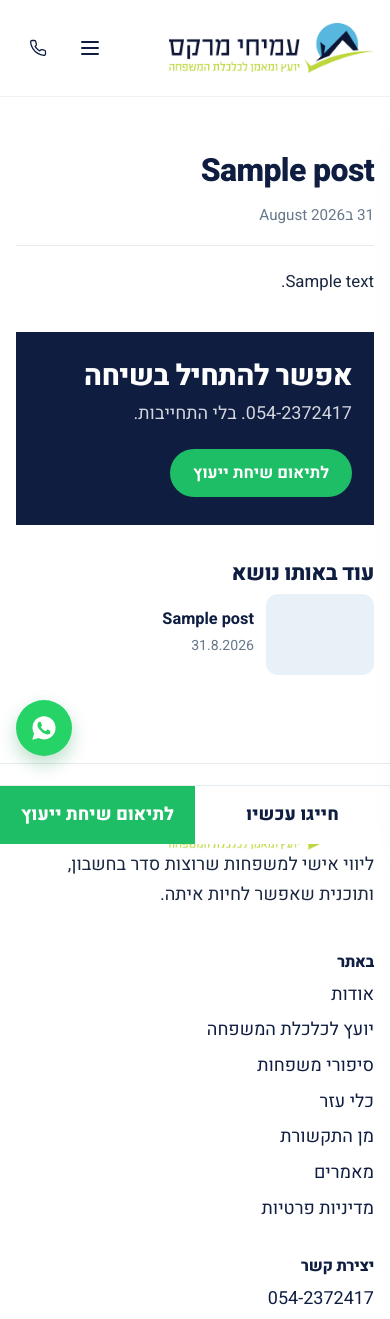
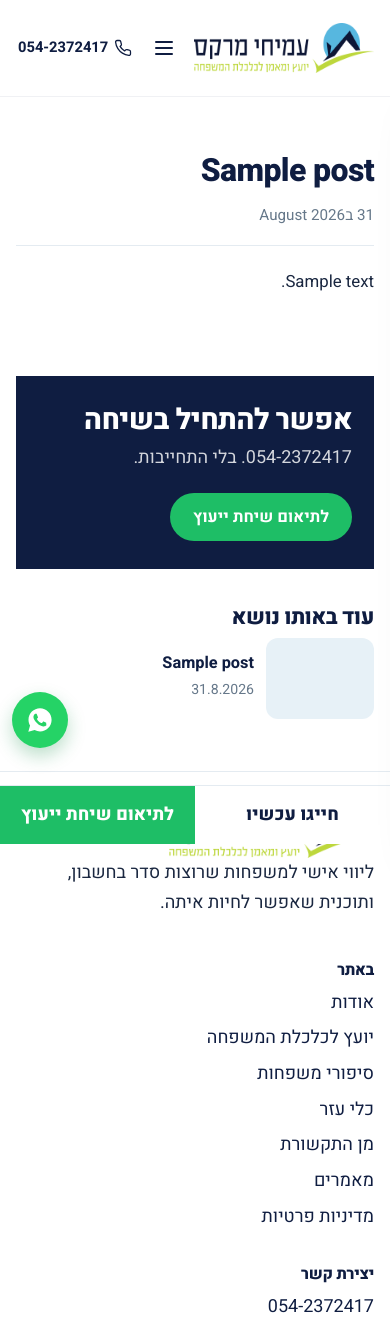
Before and after one commit to botmoar/Grok, a WordPress theme: template amichai-marx-wp/wp-content/themes/amichai-marx/single.php in a window 390 px wide. Shown: the top 1319 px of the page. Run offline with PHP 8.4 and a stand-in for WordPress, Linux system fonts and the light colour scheme; the site name, menu and one post (Sample post) are stand-ins, and other content is empty; some libraries are stand-ins or nearby versions.

Commit message:
Clear mobile content from the sticky bars and show the phone number.
The header keeps the digits next to the icon, and extra bottom padding lets the last lines of the homepage, blog lists, and singles scroll above the WhatsApp button and the fixed call bar.

Co-authored-by: botmoar <botmoar@users.noreply.github.com>

```diff
--- a/amichai-marx-wp/wp-content/themes/amichai-marx/assets/css/main.css
+++ b/amichai-marx-wp/wp-content/themes/amichai-marx/assets/css/main.css
@@ -828,14 +828,15 @@ p { margin: 0 0 1rem; }
     border-bottom: 1px solid #e3eef5;
   }
   .am-posts { grid-template-columns: 1fr; }
-  .am-header-phone-num { display: none; }
+  .am-header-phone-num { display: inline; font-size: 0.92rem; letter-spacing: 0; }
   .am-header-phone {
-    flex: 0 0 44px;
-    width: 44px;
-    height: 44px;
+    flex: 0 0 auto;
+    width: auto;
     min-width: 44px;
     min-height: 44px;
-    padding: 0;
+    height: 44px;
+    padding: 0 2px;
+    gap: 6px;
     box-sizing: border-box;
     justify-content: center;
   }
@@ -846,15 +847,24 @@ p { margin: 0 0 1rem; }
   }
   .am-whatsapp {
     right: auto;
-    left: 16px;
-    bottom: calc(88px + env(safe-area-inset-bottom, 0px));
+    left: 12px;
+    bottom: calc(96px + env(safe-area-inset-bottom, 0px));
     z-index: 45;
   }
-  body { padding-bottom: calc(176px + env(safe-area-inset-bottom, 0px)); }
-  html { scroll-padding-bottom: calc(176px + env(safe-area-inset-bottom, 0px)); }
+  body { padding-bottom: calc(240px + env(safe-area-inset-bottom, 0px)); }
+  #main { padding-bottom: 24px; }
+  .am-page { padding-bottom: calc(48px + env(safe-area-inset-bottom, 0px)); }
+  .am-flow,
+  .am-posts,
+  .am-prose,
+  .am-related-grid { padding-bottom: 28px; }
+  html { scroll-padding-bottom: calc(240px + env(safe-area-inset-bottom, 0px)); }
   .am-form textarea,
   .am-form input,
-  .am-cta-band .am-btn { scroll-margin-bottom: 188px; }
+  .am-cta-band .am-btn,
+  .am-flow li,
+  .am-card,
+  .am-mini { scroll-margin-bottom: 240px; }
   .am-cta-band .am-actions { width: 100%; padding-left: 76px; box-sizing: border-box; }
   .am-page .am-form { padding-left: 76px; box-sizing: border-box; }
   .am-band-last { padding-bottom: 8px; }
--- a/amichai-marx-wp/wp-content/themes/amichai-marx/header.php
+++ b/amichai-marx-wp/wp-content/themes/amichai-marx/header.php
@@ -29,7 +29,7 @@ defined('ABSPATH') || exit;
       ]);
       ?>
     </nav>
-    <a class="am-header-phone" href="tel:054-2372417">
+    <a class="am-header-phone" href="tel:054-2372417" aria-label="חייגו 054-2372417">
       <svg viewBox="0 0 24 24" width="18" height="18" aria-hidden="true"><path fill="none" stroke="currentColor" stroke-width="1.7" stroke-linecap="round" stroke-linejoin="round" d="M22 16.92v3a2 2 0 0 1-2.18 2 19.79 19.79 0 0 1-8.63-3.07 19.5 19.5 0 0 1-6-6 19.79 19.79 0 0 1-3.07-8.67A2 2 0 0 1 4.11 2h3a2 2 0 0 1 2 1.72c.13.96.35 1.9.7 2.81a2 2 0 0 1-.45 2.11L8.09 9.91a16 16 0 0 0 6 6l1.27-1.27a2 2 0 0 1 2.11-.45c.91.35 1.85.57 2.81.7A2 2 0 0 1 22 16.92z"/></svg>
       <span class="am-header-phone-num">054-2372417</span>
     </a>
```
